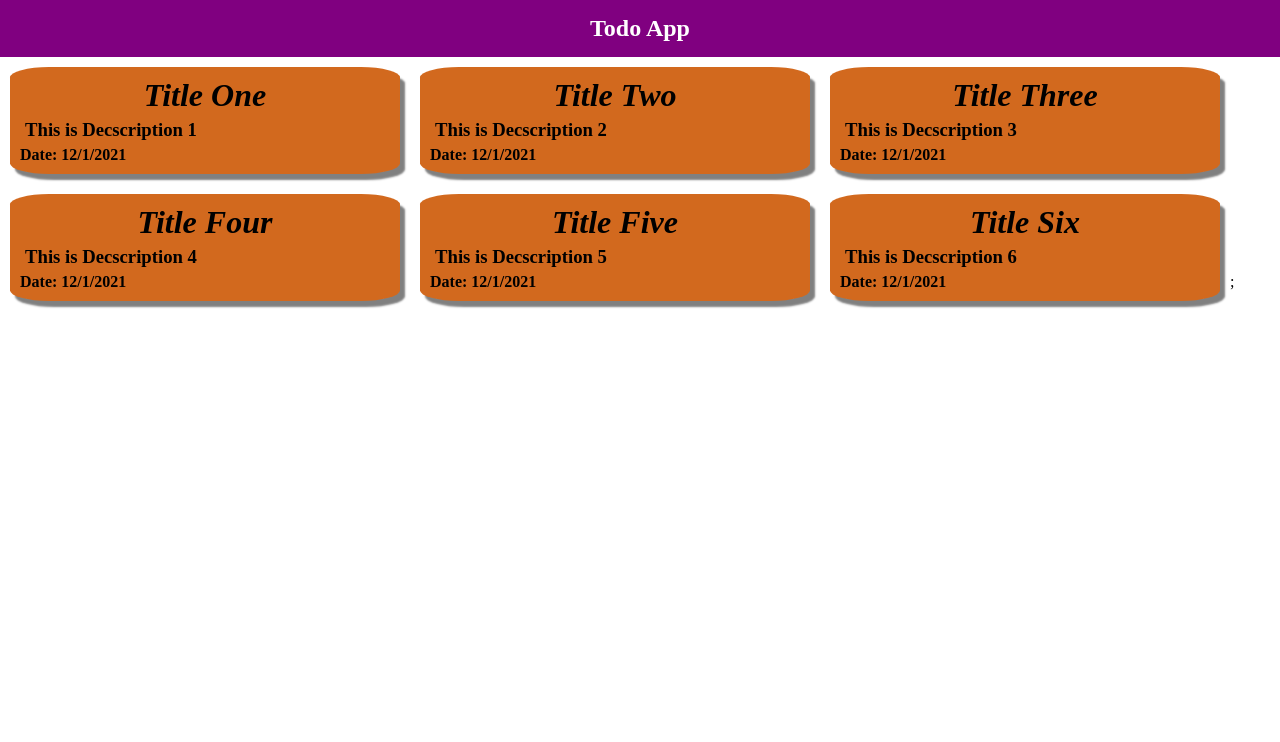
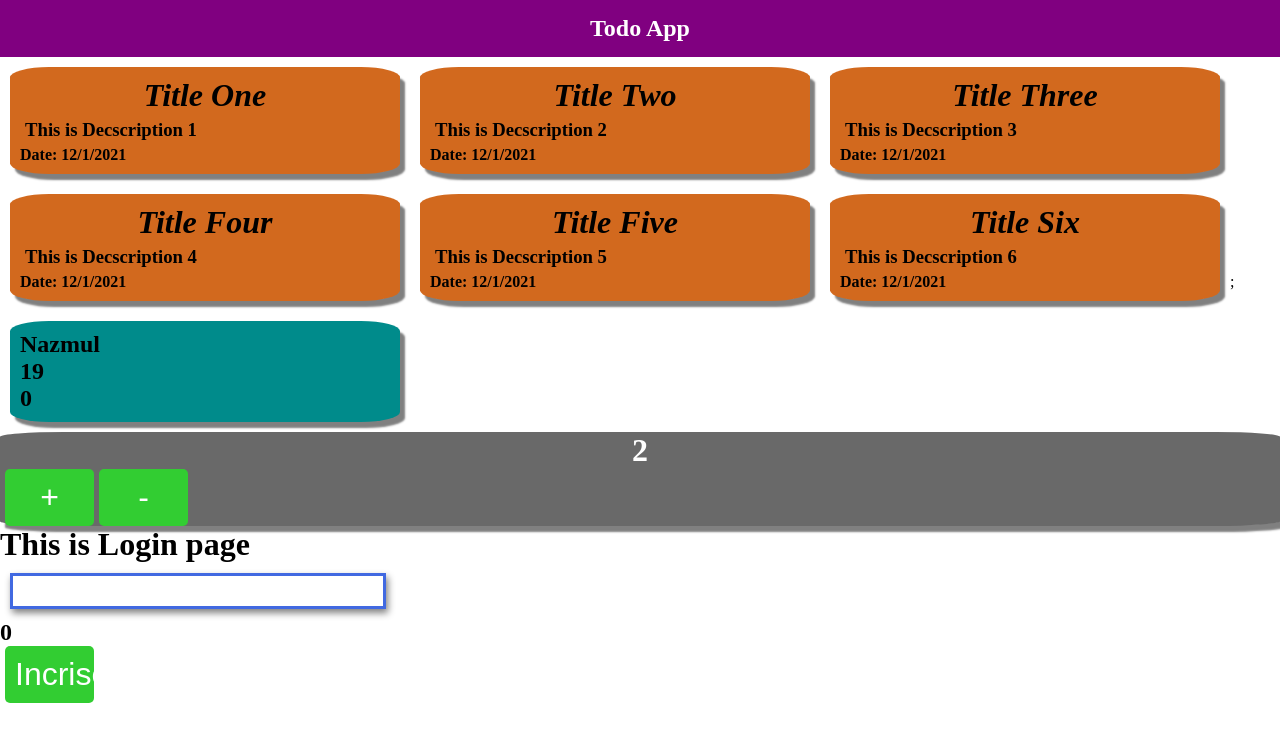
Before and after one commit to nazmul629/BasicReact, a React (Create React App) app in the folder my-app/: page / in a window 1280 px wide. Shown: the top 742 px of the page. Built offline with nearby package versions, Linux system fonts and the light colour scheme.

Commit message:
In this commit i learn about this.State/ and baindisn useing React Class component and React Function component

```diff
--- a/my-app/public/style.css
+++ b/my-app/public/style.css
@@ -34,3 +34,48 @@
     font-weight: bold;
 
 }
+
+.Card2{
+    background-color: darkcyan;
+    margin: 10px;
+    padding: 10px;
+    box-shadow: 5px 6px 2px gray;
+    width: 370px;
+    display: inline-block;
+    border-radius: 10%;
+
+}
+
+.StateBox{
+
+    background-color: dimgrey;
+    box-shadow: 5px 6px 2px gray;
+    border-radius: 5%;
+    background-position-x: center;
+
+}
+.Value{
+    color: #ffffff;
+    text-align: center;
+    margin-top: 10;
+}
+
+button{
+    padding: 10px;
+    border: none;
+    border-radius: 5px;
+    background-color: limegreen;
+    color: white;
+    font-size: 2rem;
+    width: 89px;
+    margin-left: 5px;
+}
+
+input{
+    margin: 10px;
+    height: 30px;
+    width: 370px;
+    border: 3px solid royalblue;
+    box-shadow: 2px 4px 7px gray;
+
+}
--- a/my-app/src/App.js
+++ b/my-app/src/App.js
@@ -1,26 +1,34 @@
 import React from 'react';
-import Card from './components/Card'
+import Card from './components/Card';
+import Card2 from './components/Card2';
+import SRATE from './components/STATE'
 import Data from './data.json'
+import STATE from './components/STATE';
+import Contorl from './Conditonal_Rendaring/Contorl'
+import EventHC from './EVENT_HNADLER_CLASS/EvenHC'
+import EB from './EVENT_HNADLER_CLASS/EventBaind'
 
 
 var App = ()=> {
-    var items = [];
-
-    // Using forloop
-
-    // for(var x=0;x<Data.length;x++){
-    //     items.push(<Card title={Data[x].title} decs={Data[x].decs}/>)
-    // }
-    // console.log(Data)
-
-// Useing Map()
-
 
    return(
             <div>
-                <h2 className="heading">Todo App</h2>
+                <div>
+                    <h2 className="heading">Todo App</h2>
+                    {Data.map((item)=> <Card title={item.title} decs={item.decs}/>)};
+                    {<Card2 name="Nazmul" age="19"/>}
+                </div>
 
-                {Data.map((item)=> <Card title={item.title} decs={item.decs}/>)};
+                <div>
+                   <STATE />
+                </div>
+                <div>
+
+                    <Contorl />
+                    <EventHC />
+                    <EB />
+                </div>
+
             </div>
         )
 }
--- /dev/null
+++ b/my-app/src/Conditonal_Rendaring/Contorl.js
@@ -0,0 +1,20 @@
+import React, { Component } from 'react'
+import HomePage from './homepage'
+import LogIn from './login'
+
+export default class Contorl extends Component {
+
+    constructor(props) {
+        super(props)
+        this.state = {
+             Loggedin:true
+
+        }
+    }
+
+
+    render() {
+
+      return  this.state.Loggedin ?<LogIn /> :<HomePage />
+    }
+}
--- /dev/null
+++ b/my-app/src/Conditonal_Rendaring/homepage.js
@@ -0,0 +1,11 @@
+import React from 'react'
+
+export default function HomePage() {
+    return (
+        <div>
+            <h1>This is Home Page
+            </h1>
+        </div>
+    )
+}
+// Power BI
--- /dev/null
+++ b/my-app/src/Conditonal_Rendaring/login.js
@@ -0,0 +1,9 @@
+import React from 'react'
+
+export default function LogIn() {
+    return (
+        <div>
+            <h1> This is Login page</h1>
+        </div>
+    )
+}
--- /dev/null
+++ b/my-app/src/EVENT_HNADLER_CLASS/EvenHC.js
@@ -0,0 +1,33 @@
+import React, { Component } from 'react'
+
+export default class EvenHC extends Component {
+
+    constructor(props) {
+        super(props)
+
+        this.state = {
+             changedValue : ""
+        }
+    }
+
+
+    handleClick =(e)=>{
+        this.setState({
+         changedValue : e.target.value
+        },()=>{
+            console.log(e.target.value)
+        }
+        )
+
+    }
+
+    render() {
+
+        return (
+            <div>
+                <input  onChange={this.handleClick} type="text"/>
+              <p>  {this.state.changedValue}</p>
+            </div>
+        )
+    }
+}
--- /dev/null
+++ b/my-app/src/EVENT_HNADLER_CLASS/EventBaind.js
@@ -0,0 +1,32 @@
+import React, { Component } from 'react'
+
+export default class EventBind extends Component {
+
+constructor(props) {
+    super(props);
+
+    this.Inc = this.Inc.bind(this)
+
+    this.state = {
+        count:0
+    }
+}
+ Inc(){
+    this.setState({
+       count:this.state.count+1
+    })
+}
+dec=()=>{
+    this.setState({
+       count:this.state.count+1
+    })
+}
+    render() {
+        return (
+            <div>
+                <h2> {this.state.count}</h2>
+                <button onClick={this.Inc}> Incrise </button>
+            </div>
+        )
+    }
+}
--- a/my-app/src/components/Card.js
+++ b/my-app/src/components/Card.js
@@ -5,6 +5,7 @@ var year = 2021;
 
 
 var Card = (props) => {
+
   var{title,decs} = props
   return <div className="card">
             <h3 className="cardTitle">{title}</h3>
--- /dev/null
+++ b/my-app/src/components/Card2.js
@@ -0,0 +1,17 @@
+import React,{Component} from 'react'
+
+class Card2 extends Component{
+
+    Today = new Date().getDate();
+    ThisMonth =  new Date().getMonth()
+
+    render(){ return(
+               <div className="Card2">
+                   <h2>{this.props.name}</h2>
+                   <h2>{this.props.age}</h2>
+                   <h2>{this.Today,this.ThisMonth}</h2>
+               </div>
+            )
+        }
+}
+export default Card2;
--- /dev/null
+++ b/my-app/src/components/STATE.js
@@ -0,0 +1,36 @@
+import React, { Component } from 'react'
+
+
+export default class STATE extends Component {
+
+        constructor(props) {
+            super(props)
+
+            this.state = {
+                 count:2
+            }
+        }
+
+        Increment=()=>{
+           this.setState({
+               count: this.state.count + 1
+           })
+        }
+
+        Decrement=()=>{
+            this.setState({
+                count: this.state.count - 1
+            })
+         }
+
+    render() {
+        const{count} = this.state
+        return (
+            <div className="StateBox">
+               <h1 className="Value"> {count} </h1>
+               <button onClick={this.Increment}> + </button>
+               <button onClick={this.Decrement} disabled={count==0? true:false}>-</button>
+            </div>
+        )
+    }
+}
```
Also changed, not shown: my-app/src/index.js (line endings or trailing spaces), 1 other file (tests, documents, lock files or other folders).
